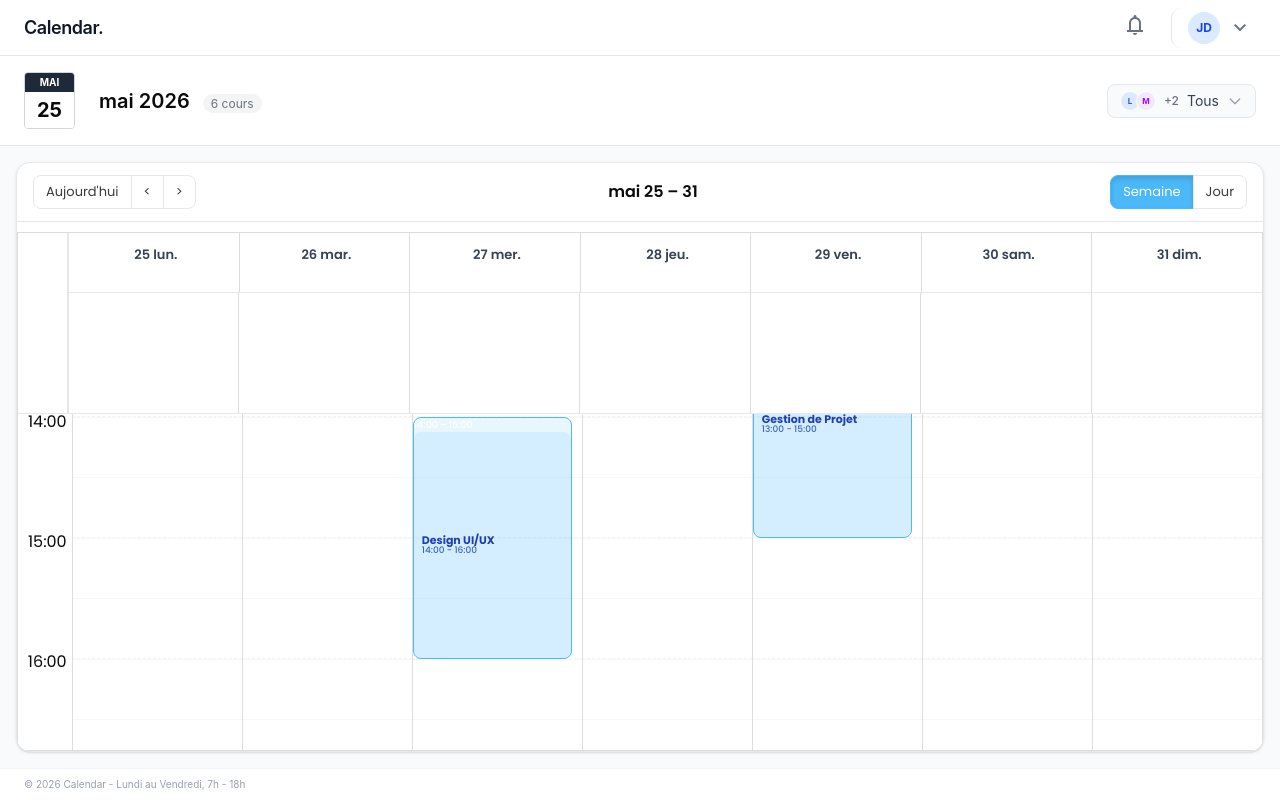
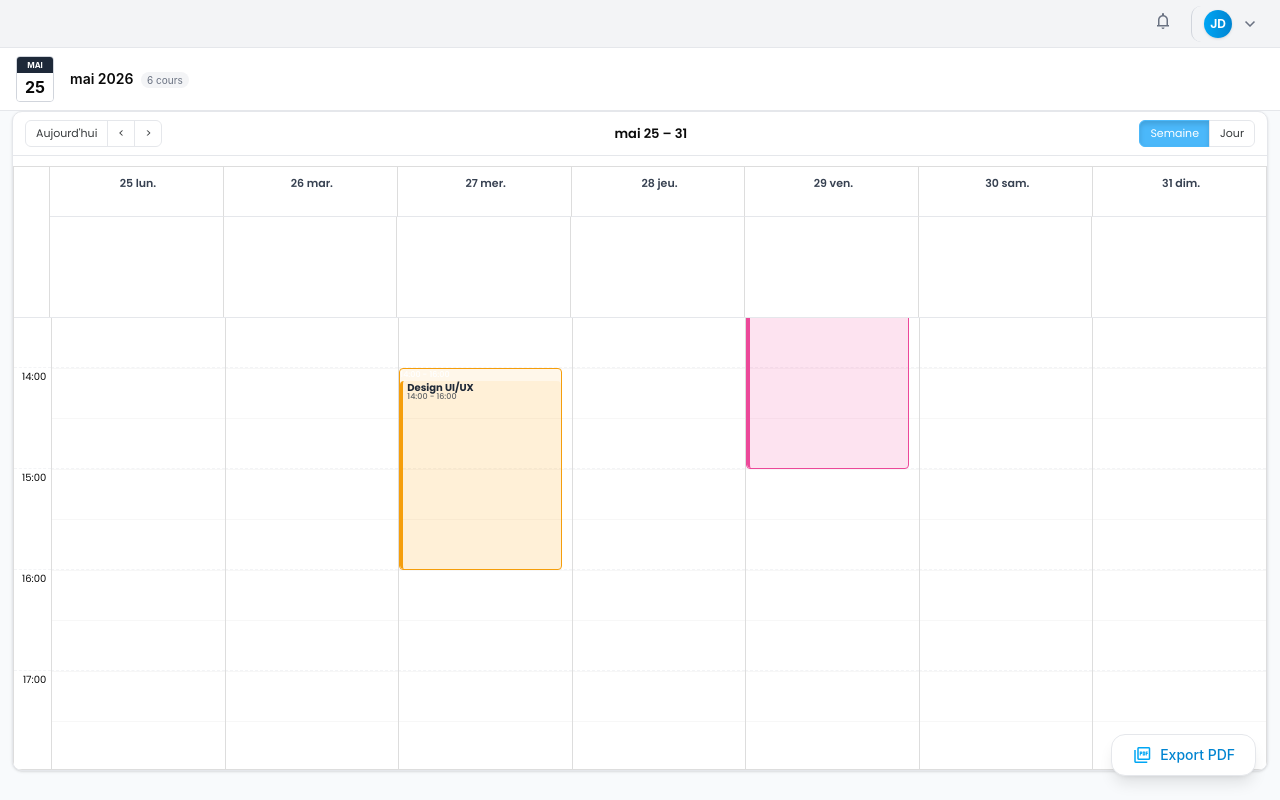
Before and after one commit to painextazzy/EDT_ASP.NET, a React (Vite) app in the folder front/: page /enseignant in a window 1280 px wide. Built offline with nearby package versions, Linux system fonts and the light colour scheme.

Commit message:
interface

```diff
--- a/front/src/pages/client/CalendarInterface.jsx
+++ b/front/src/pages/client/CalendarInterface.jsx
@@ -1,23 +1,11 @@
+// src/pages/client/CalendarInterface.jsx
 import React, { useState } from 'react';
-import { Calendar, dateFnsLocalizer } from 'react-big-calendar';
-import { format, parse, startOfWeek, getDay } from 'date-fns';
-import frLocale from 'date-fns/locale/fr';
-import 'react-big-calendar/lib/css/react-big-calendar.css';
+import Navbar from '../../components/calendar/Navbar';
+import CalendarGrid from '../../components/calendar/CalendarGrid';
+import SettingsModal from '../../components/calendar/SettingsModal';
+import CancelModal from '../../components/calendar/CancelModal';
 
-// Configuration du localizer pour react-big-calendar
-const locales = {
-  'fr': frLocale,
-};
-
-const localizer = dateFnsLocalizer({
-  format,
-  parse,
-  startOfWeek: () => startOfWeek(new Date(), { weekStartsOn: 1 }),
-  getDay,
-  locales,
-});
-
-// Événements simulés (emploi du temps)
+// Événements simulés avec différentes couleurs
 const initialEvents = [
   {
     id: 1,
@@ -26,6 +14,7 @@ const initialEvents = [
     end: new Date(2026, 4, 25, 10, 0),
     type: 'course',
     status: 'active',
+    color: '#4BB8FA'
   },
   {
     id: 2,
@@ -34,6 +23,7 @@ const initialEvents = [
     end: new Date(2026, 4, 25, 12, 30),
     type: 'course',
     status: 'active',
+    color: '#10B981'
   },
   {
     id: 3,
@@ -42,6 +32,7 @@ const initialEvents = [
     end: new Date(2026, 4, 26, 10, 0),
     type: 'course',
     status: 'active',
+    color: '#8B5CF6'
   },
   {
     id: 4,
@@ -50,6 +41,7 @@ const initialEvents = [
     end: new Date(2026, 4, 27, 16, 0),
     type: 'course',
     status: 'active',
+    color: '#F59E0B'
   },
   {
     id: 5,
@@ -58,6 +50,7 @@ const initialEvents = [
     end: new Date(2026, 4, 28, 11, 0),
     type: 'course',
     status: 'active',
+    color: '#EF4444'
   },
   {
     id: 6,
@@ -66,6 +59,7 @@ const initialEvents = [
     end: new Date(2026, 4, 29, 15, 0),
     type: 'course',
     status: 'active',
+    color: '#EC4899'
   },
 ];
 
@@ -74,16 +68,25 @@ const CalendarInterface = () => {
   const [events, setEvents] = useState(initialEvents);
   const [view, setView] = useState('week');
 
-  // État pour la modale
-  const [showModal, setShowModal] = useState(false);
+  // État utilisateur
+  const [userSettings, setUserSettings] = useState({
+    nom: 'Jean Dupont',
+    email: 'jean.dupont@calendar.fr',
+    password: '********'
+  });
+  const [tempUserSettings, setTempUserSettings] = useState({ ...userSettings });
+
+  // État pour les modales
+  const [showSettingsModal, setShowSettingsModal] = useState(false);
+  const [showCancelModal, setShowCancelModal] = useState(false);
   const [selectedEvent, setSelectedEvent] = useState(null);
   const [cancellationMotif, setCancellationMotif] = useState('');
 
-  const handleCancelClick = (event, e) => {
+  const handleCancelEvent = (event, e) => {
     e.stopPropagation();
     setSelectedEvent(event);
     setCancellationMotif('');
-    setShowModal(true);
+    setShowCancelModal(true);
   };
 
   const handleConfirmCancel = () => {
@@ -95,321 +98,102 @@ const CalendarInterface = () => {
             : event
         )
       );
-      setShowModal(false);
+      setShowCancelModal(false);
       setSelectedEvent(null);
       setCancellationMotif('');
     }
   };
 
-  const handleCloseModal = () => {
-    setShowModal(false);
+  const handleCloseCancelModal = () => {
+    setShowCancelModal(false);
     setSelectedEvent(null);
     setCancellationMotif('');
   };
 
-  // Composant personnalisé pour l'événement
-  const EventComponent = ({ event }) => {
-    const [isHovered, setIsHovered] = useState(false);
-
-    const getEventStyle = () => {
-      if (event.status === 'cancelled') {
-        return {
-          backgroundColor: '#fef2f2',
-          borderColor: '#fecaca',
-          color: '#991b1b',
-          textDecoration: 'line-through',
-          opacity: 0.7,
-        };
-      }
-      return {
-        backgroundColor: '#4BB8FA20',
-        borderColor: '#4BB8FA',
-        color: '#1e40af',
-      };
-    };
-
-    return (
-      <div
-        className="rbc-event-content"
-        style={{ ...getEventStyle(), borderRadius: '8px', padding: '4px 8px', height: '100%' }}
-        onMouseEnter={() => setIsHovered(true)}
-        onMouseLeave={() => setIsHovered(false)}
-      >
-        <div style={{ display: 'flex', alignItems: 'center', justifyContent: 'space-between', height: '100%' }}>
-          <div style={{ flex: 1, textAlign: 'left' }}>
-            <div style={{ fontWeight: 'bold', fontSize: '11px' }}>{event.title}</div>
-            <div style={{ fontSize: '9px', opacity: 0.8 }}>
-              {format(event.start, 'HH:mm')} - {format(event.end, 'HH:mm')}
-            </div>
-          </div>
-          {event.status === 'active' && isHovered && (
-            <button
-              onClick={(e) => handleCancelClick(event, e)}
-              style={{
-                width: '18px',
-                height: '18px',
-                borderRadius: '50%',
-                backgroundColor: '#f87171',
-                color: 'white',
-                border: 'none',
-                cursor: 'pointer',
-                display: 'flex',
-                alignItems: 'center',
-                justifyContent: 'center',
-                fontSize: '12px',
-                fontWeight: 'bold',
-                transition: 'all 0.2s',
-                flexShrink: 0,
-                marginLeft: '8px',
-              }}
-              onMouseEnter={(e) => e.currentTarget.style.backgroundColor = '#ef4444'}
-              onMouseLeave={(e) => e.currentTarget.style.backgroundColor = '#f87171'}
-            >
-              ×
-            </button>
-          )}
-          {event.status === 'cancelled' && (
-            <span style={{ fontSize: '9px', color: '#f87171', fontWeight: 'bold', marginLeft: '8px', flexShrink: 0 }}>
-              <span className="material-symbols-outlined" style={{ fontSize: '14px' }}>cancel</span>
-            </span>
-          )}
-        </div>
-      </div>
-    );
+  const openSettingsModal = () => {
+    setTempUserSettings({ ...userSettings });
+    setShowSettingsModal(true);
   };
 
-  const eventPropGetter = (event) => {
-    let style = {
-      borderRadius: '8px',
-      fontSize: '12px',
-      padding: '0px',
-      fontWeight: '500',
-      transition: 'all 0.2s',
-      cursor: 'pointer',
-    };
-
-    if (event.status === 'cancelled') {
-      style = {
-        ...style,
-        backgroundColor: '#fef2f2',
-        border: '1px solid #fecaca',
-        opacity: 0.7,
-      };
-    } else {
-      style = {
-        ...style,
-        backgroundColor: '#4BB8FA20',
-        border: `1px solid #4BB8FA`,
-      };
-    }
-
-    return { style };
+  const handleSaveSettings = () => {
+    setUserSettings({ ...tempUserSettings });
+    setShowSettingsModal(false);
+    alert('Paramètres sauvegardés avec succès !');
   };
 
-  const components = {
-    event: EventComponent,
-  };
-
-  const formats = {
-    timeGutterFormat: (date, culture, localizer) => {
-      return localizer.format(date, 'HH:mm', culture);
-    },
-    eventTimeRangeFormat: ({ start, end }, culture, localizer) => {
-      return `${localizer.format(start, 'HH:mm', culture)} - ${localizer.format(end, 'HH:mm', culture)}`;
-    },
-  };
-
-  const messages = {
-    allDay: 'Toute la journée',
-    previous: '<',
-    next: '>',
-    today: "Aujourd'hui",
-    month: 'Mois',
-    week: 'Semaine',
-    day: 'Jour',
-    agenda: 'Agenda',
-    date: 'Date',
-    time: 'Heure',
-    event: 'Cours',
-    showMore: (total) => `+ ${total} autres`,
-    noEventsInRange: 'Aucun cours sur cette période',
+  const handleLogout = () => {
+    if (window.confirm('Êtes-vous sûr de vouloir vous déconnecter ?')) {
+      window.location.href = '/login';
+    }
   };
 
   return (
     <div className="h-screen flex flex-col bg-slate-50 font-sans">
-      {/* Top Navigation Bar */}
-      <nav className="h-14 bg-white border-b border-gray-200 flex items-center justify-between px-6 shrink-0">
-        <div className="flex items-center">
-          <span className="text-gray-900 font-semibold tracking-tight text-lg">Calendar.</span>
-        </div>
-        <div className="flex items-center space-x-4">
-          <button className="p-2 text-gray-500 hover:bg-gray-100 rounded-full transition-colors">
-            <span className="material-symbols-outlined">notifications</span>
-          </button>
-          <div className="flex items-center space-x-2 pl-4 border-l border-gray-200 cursor-pointer hover:bg-gray-50 p-1 rounded-lg transition-colors">
-            <div className="w-8 h-8 bg-blue-100 rounded-full flex items-center justify-center text-blue-700 font-bold text-xs">
-              JD
-            </div>
-            <span className="material-symbols-outlined text-gray-500">expand_more</span>
-          </div>
-        </div>
-      </nav>
+      {/* Navbar */}
+      <Navbar
+        userSettings={userSettings}
+        onOpenSettings={openSettingsModal}
+        onLogout={handleLogout}
+      />
 
       {/* Calendar Header */}
-      <header className="flex items-center justify-between px-6 py-4 border-b border-gray-200 bg-white">
-        <div className="flex items-center space-x-6">
-          {/* Date Display Box */}
+      <header className="flex items-center justify-between px-4 py-2 border-b border-gray-200 bg-white">
+        <div className="flex items-center space-x-4">
           <div className="flex flex-col items-center border border-gray-300 rounded overflow-hidden">
-            <span className="bg-gray-800 text-white text-[10px] font-bold px-2 py-0.5 w-full text-center uppercase">
-              {format(currentDate, 'MMM', { locale: frLocale })}
+            <span className="bg-gray-800 text-white text-[8px] font-bold px-2 py-0.5 w-full text-center uppercase">
+              {currentDate.toLocaleString('fr', { month: 'short' })}
             </span>
-            <span className="text-xl font-bold px-3 py-1 bg-white">
-              {format(currentDate, 'dd')}
+            <span className="text-base font-bold px-2 py-0.5 bg-white">
+              {currentDate.getDate()}
             </span>
           </div>
-          <div className="flex items-center space-x-4">
-            <h1 className="text-xl font-semibold">
-              {format(currentDate, 'MMMM yyyy', { locale: frLocale })}{' '}
-              <span className="ml-2 text-xs font-normal bg-gray-100 px-2 py-0.5 rounded-full text-gray-500">
+          <div className="flex items-center space-x-3">
+            <h1 className="text-sm font-semibold">
+              {currentDate.toLocaleString('fr', { month: 'long', year: 'numeric' })}{' '}
+              <span className="ml-1 text-[10px] font-normal bg-gray-100 px-1.5 py-0.5 rounded-full text-gray-500">
                 {events.filter(e => e.status === 'active').length} cours
               </span>
             </h1>
           </div>
         </div>
-
-        {/* Header Actions */}
-        <div className="flex items-center space-x-4">
-          <div className="flex items-center space-x-2">
-            <div className="flex items-center border border-gray-200 rounded-md px-3 py-1.5 space-x-2 bg-gray-50 cursor-pointer hover:bg-gray-100 transition">
-              <div className="flex -space-x-1">
-                <div className="w-5 h-5 rounded-full bg-blue-100 border border-white flex items-center justify-center text-[8px] font-bold text-blue-600">L</div>
-                <div className="w-5 h-5 rounded-full bg-purple-100 border border-white flex items-center justify-center text-[8px] font-bold text-purple-600">M</div>
-              </div>
-              <span className="text-xs text-gray-500 font-medium">+2</span>
-              <span className="text-sm text-gray-700">Tous</span>
-              <svg className="h-4 w-4 text-gray-400" fill="none" stroke="currentColor" viewBox="0 0 24 24">
-                <path d="M19 9l-7 7-7-7" strokeLinecap="round" strokeLinejoin="round" strokeWidth="2" />
-              </svg>
-            </div>
-          </div>
-        </div>
       </header>
 
       {/* Calendar Grid */}
-      <main className="flex-1 flex flex-col overflow-hidden bg-slate-50 p-4">
-        <div className="bg-white rounded-xl shadow-sm border border-gray-200 h-full overflow-hidden">
-          <Calendar
-            localizer={localizer}
-            events={events}
-            startAccessor="start"
-            endAccessor="end"
-            date={currentDate}
-            onNavigate={setCurrentDate}
-            view={view}
-            onView={setView}
-            formats={formats}
-            messages={messages}
-            eventPropGetter={eventPropGetter}
-            components={components}
-            defaultView="week"
-            views={['week', 'day']}
-            step={30}
-            timeslots={2}
-            min={new Date(2026, 4, 25, 7, 0)}
-            max={new Date(2026, 4, 25, 18, 0)}
-            culture="fr"
-            className="h-full"
-          />
-        </div>
-      </main>
+      <CalendarGrid
+        events={events}
+        setEvents={setEvents}
+        currentDate={currentDate}
+        setCurrentDate={setCurrentDate}
+        view={view}
+        setView={setView}
+        onCancelEvent={handleCancelEvent}
+      />
 
-      {/* Footer */}
-      <footer className="bg-white px-6 py-2 border-t border-gray-100 flex justify-between items-center text-[10px] text-gray-400">
-        <div className="flex items-center space-x-4">
-          <span>© 2026 Calendar - Lundi au Vendredi, 7h - 18h</span>
-        </div>
-      </footer>
+      {/* Modals */}
+      <SettingsModal
+        isOpen={showSettingsModal}
+        onClose={() => setShowSettingsModal(false)}
+        userSettings={userSettings}
+        tempUserSettings={tempUserSettings}
+        setTempUserSettings={setTempUserSettings}
+        onSave={handleSaveSettings}
+      />
 
-      {/* Modal d'annulation - version plus douce */}
-      {showModal && selectedEvent && (
-        <div
-          className="fixed inset-0 z-50 flex items-center justify-center bg-black/40 backdrop-blur-sm"
-          onClick={handleCloseModal}
-        >
-          <div
-            className="bg-white rounded-2xl shadow-2xl w-full max-w-md overflow-hidden"
-            onClick={(e) => e.stopPropagation()}
-          >
-            {/* Modal Header */}
-            <div className="px-6 py-4 border-b border-gray-100 flex items-center justify-between">
-              <h2 className="text-lg font-semibold text-gray-800 flex items-center gap-2">
-                <span className="material-symbols-outlined text-amber-500">event_busy</span>
-                Annulation du cours
-              </h2>
-              <button
-                onClick={handleCloseModal}
-                className="text-gray-400 hover:text-gray-600 transition-colors"
-              >
-                <span className="material-symbols-outlined">close</span>
-              </button>
-            </div>
-
-            {/* Modal Body */}
-            <div className="p-6 space-y-5">
-              <div className="bg-blue-50/50 p-4 rounded-xl border border-blue-100">
-                <p className="text-sm font-medium text-blue-700 flex items-center gap-1 mb-2">
-                  <span className="material-symbols-outlined text-blue-500" style={{ fontSize: '18px' }}>school</span>
-                  Cours à annuler
-                </p>
-                <p className="text-base font-semibold text-gray-800">{selectedEvent.title}</p>
-                <p className="text-xs text-gray-500 mt-2 flex items-center gap-1">
-                  <span className="material-symbols-outlined text-gray-400" style={{ fontSize: '14px' }}>schedule</span>
-                  {format(selectedEvent.start, 'EEEE d MMMM yyyy', { locale: frLocale })} • {format(selectedEvent.start, 'HH:mm')} - {format(selectedEvent.end, 'HH:mm')}
-                </p>
-              </div>
-
-              <div className="space-y-2">
-                <label className="text-sm font-medium text-gray-700 flex items-center gap-1">
-                  <span className="material-symbols-outlined text-gray-400" style={{ fontSize: '18px' }}>edit_note</span>
-                  Motif d'annulation
-                </label>
-                <textarea
-                  value={cancellationMotif}
-                  onChange={(e) => setCancellationMotif(e.target.value)}
-                  placeholder="Veuillez saisir le motif de l'annulation..."
-                  className="w-full px-4 py-3 border border-gray-200 rounded-xl focus:ring-2 focus:ring-amber-400 focus:border-amber-400 outline-none transition-all resize-none bg-gray-50"
-                  rows="3"
-                />
-              </div>
-            </div>
-
-            {/* Modal Footer - version plus douce */}
-            <div className="px-6 py-4 bg-gray-50/50 flex items-center justify-end gap-3">
-              <button
-                onClick={handleCloseModal}
-                className="px-5 py-2 text-sm font-medium text-gray-500 hover:text-gray-700 transition-colors flex items-center gap-1 rounded-lg"
-              >
-                <span className="material-symbols-outlined" style={{ fontSize: '18px' }}>close</span>
-                Annuler
-              </button>
-              <button
-                onClick={handleConfirmCancel}
-                className="px-5 py-2 bg-amber-500 text-white rounded-lg text-sm font-medium hover:bg-amber-600 transition-all flex items-center gap-1 shadow-sm"
-              >
-                <span className="material-symbols-outlined" style={{ fontSize: '18px' }}>check</span>
-                Confirmer
-              </button>
-            </div>
-          </div>
-        </div>
-      )}
+      <CancelModal
+        isOpen={showCancelModal}
+        onClose={handleCloseCancelModal}
+        selectedEvent={selectedEvent}
+        cancellationMotif={cancellationMotif}
+        setCancellationMotif={setCancellationMotif}
+        onConfirm={handleConfirmCancel}
+      />
 
       <style>{`
         .material-symbols-outlined {
           font-family: 'Material Symbols Outlined';
           font-weight: normal;
           font-style: normal;
-          font-size: 24px;
+          font-size: 20px;
           line-height: 1;
           letter-spacing: normal;
           text-transform: none;
@@ -424,12 +208,13 @@ const CalendarInterface = () => {
         /* Personnalisation du calendrier */
         .rbc-calendar {
           font-family: 'Poppins', sans-serif;
+          font-size: 11px;
         }
 
         .rbc-header {
-          padding: 12px 8px;
+          padding: 8px 6px;
           font-weight: 500;
-          font-size: 13px;
+          font-size: 11px;
           color: #6b7280;
           border-bottom: 1px solid #e5e7eb;
         }
@@ -437,7 +222,8 @@ const CalendarInterface = () => {
         .rbc-header span {
           color: #374151;
           font-weight: 600;
-          margin-left: 4px;
+          margin-left: 3px;
+          font-size: 11px;
         }
 
         .rbc-off-range-bg {
@@ -449,24 +235,24 @@ const CalendarInterface = () => {
         }
 
         .rbc-event {
-          border-radius: 8px;
+          border-radius: 4px;
           transition: all 0.2s;
         }
 
         .rbc-event:hover {
-          transform: scale(1.02);
-          box-shadow: 0 4px 6px -1px rgba(0, 0, 0, 0.1);
+          transform: scale(1.01);
+          box-shadow: 0 2px 4px -1px rgba(0, 0, 0, 0.1);
         }
 
         .rbc-toolbar {
-          padding: 12px 16px;
+          padding: 8px 12px;
           border-bottom: 1px solid #e5e7eb;
         }
 
         .rbc-toolbar button {
-          border-radius: 8px;
-          font-size: 13px;
-          padding: 6px 12px;
+          border-radius: 6px;
+          font-size: 11px;
+          padding: 4px 10px;
           transition: all 0.2s;
           background: transparent;
           border: 1px solid #e5e7eb;
@@ -485,11 +271,11 @@ const CalendarInterface = () => {
 
         .rbc-toolbar-label {
           font-weight: 600;
-          font-size: 16px;
+          font-size: 13px;
         }
 
         .rbc-time-view .rbc-row {
-          min-height: 60px;
+          min-height: 50px;
         }
 
         .rbc-time-content {
@@ -498,37 +284,22 @@ const CalendarInterface = () => {
 
         .rbc-timeslot-group {
           border-bottom: 1px dashed #f3f4f6;
-          min-height: 60px;
-        }
-
-        .rbc-time-gutter .rbc-timeslot-group {
-          border-bottom: none;
+          min-height: 50px;
         }
 
         .rbc-time-slot {
-          min-height: 60px;
-        }
-
-        .rbc-time-header-content {
-          border-left: 1px solid #e5e7eb;
-        }
-
-        .rbc-time-header-gutter {
-          border-right: 1px solid #e5e7eb;
-        }
-
-        .rbc-day-slot .rbc-event {
           min-height: 50px;
         }
 
-        .rbc-time-column .rbc-timeslot-group:first-child {
-          border-top: none;
+        .rbc-time-gutter .rbc-timeslot-group .rbc-label {
+          font-size: 10px;
+          padding-top: 4px;
         }
 
         /* Scrollbar */
         .rbc-time-content::-webkit-scrollbar {
-          width: 6px;
-          height: 6px;
+          width: 5px;
+          height: 5px;
         }
 
         .rbc-time-content::-webkit-scrollbar-track {
@@ -537,23 +308,7 @@ const CalendarInterface = () => {
 
         .rbc-time-content::-webkit-scrollbar-thumb {
           background: #d1d5db;
-          border-radius: 10px;
-        }
-
-        /* Animation modale */
-        @keyframes modalFadeIn {
-          from {
-            opacity: 0;
-            transform: scale(0.95);
-          }
-          to {
-            opacity: 1;
-            transform: scale(1);
-          }
-        }
-
-        .fixed.inset-0.z-50 .bg-white {
-          animation: modalFadeIn 0.2s ease-out;
+          border-radius: 8px;
         }
       `}</style>
     </div>
```
